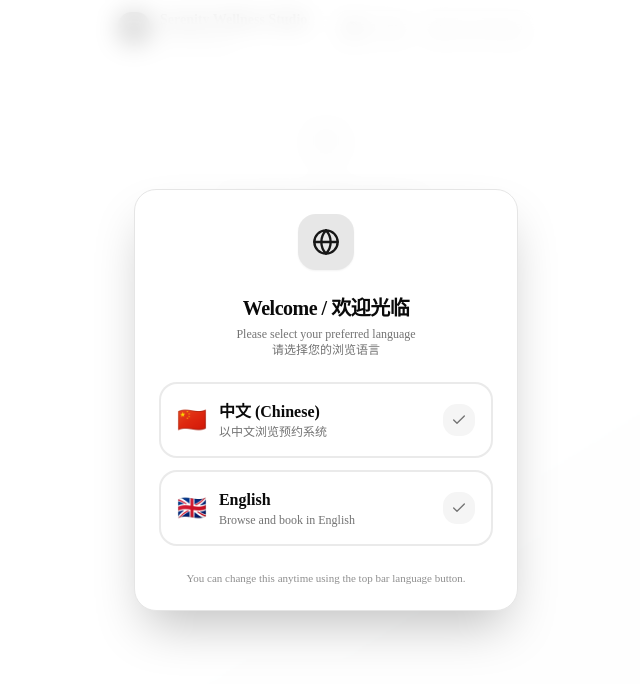
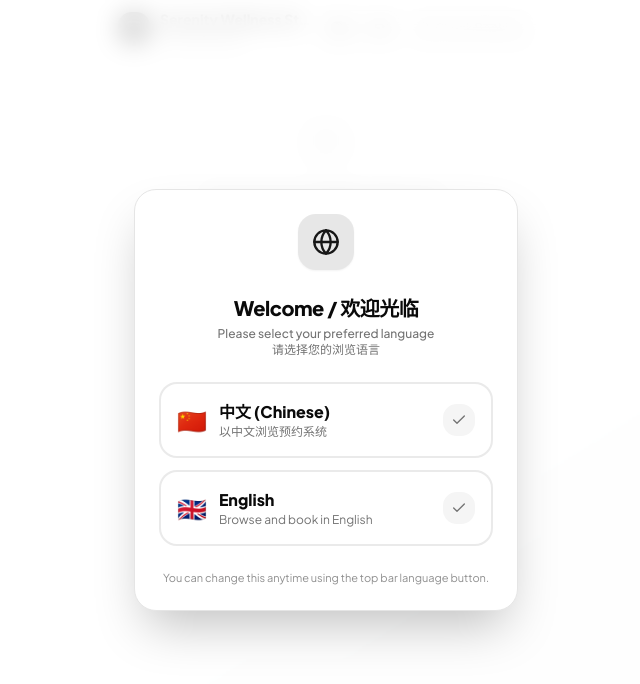
Before and after one commit to simonteoh8212/booking-system, a Next.js app: page / in a window 1280 px wide. Shown: the top 684 px of the page, without its empty margins (314-954 px from the left). Built offline with nearby package versions, Linux system fonts and the light colour scheme; no server answers; the database is empty.

Commit message:
style: switch primary font family to Plus Jakarta Sans

```diff
--- a/src/app/globals.css
+++ b/src/app/globals.css
@@ -7,9 +7,9 @@
 @theme inline {
   --color-background: var(--background);
   --color-foreground: var(--foreground);
-  --font-sans: var(--font-sans);
-  --font-mono: var(--font-geist-mono);
-  --font-heading: var(--font-sans);
+  --font-sans: var(--font-plus-jakarta-sans), ui-sans-serif, system-ui, sans-serif;
+  --font-mono: var(--font-geist-mono), ui-monospace, monospace;
+  --font-heading: var(--font-plus-jakarta-sans), ui-sans-serif, system-ui, sans-serif;
   --color-sidebar-ring: var(--sidebar-ring);
   --color-sidebar-border: var(--sidebar-border);
   --color-sidebar-accent-foreground: var(--sidebar-accent-foreground);
--- a/src/app/layout.tsx
+++ b/src/app/layout.tsx
@@ -1,10 +1,11 @@
 import type { Metadata } from "next";
-import { Geist, Geist_Mono } from "next/font/google";
+import { Plus_Jakarta_Sans, Geist_Mono } from "next/font/google";
 import "./globals.css";
 
-const geistSans = Geist({
-  variable: "--font-geist-sans",
+const plusJakartaSans = Plus_Jakarta_Sans({
+  variable: "--font-plus-jakarta-sans",
   subsets: ["latin"],
+  weight: ["300", "400", "500", "600", "700", "800"],
 });
 
 const geistMono = Geist_Mono({
@@ -32,7 +33,7 @@ export default function RootLayout({
   return (
     <html lang="en" suppressHydrationWarning>
       <body
-        className={`${geistSans.variable} ${geistMono.variable} antialiased min-h-screen bg-background`}
+        className={`${plusJakartaSans.variable} ${geistMono.variable} antialiased min-h-screen bg-background font-sans`}
       >
         <NavigationProgressBar />
         {children}
```
